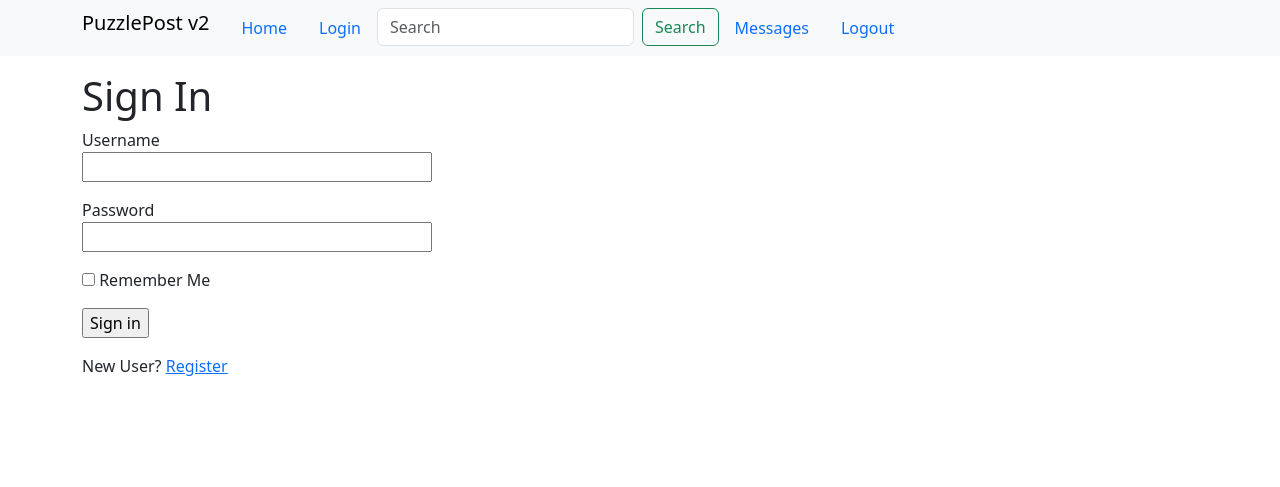
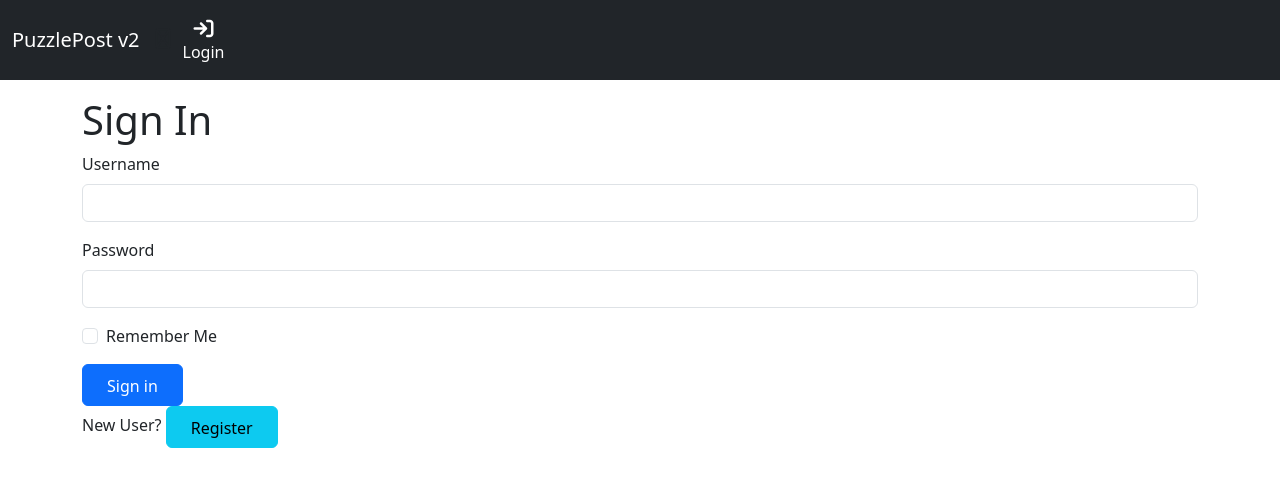
Before and after one commit to sfreeley/puzzle-post-v2-flask, a Flask app: a page that uses app/templates/base.html in a window 1280 px wide. Shown: the top 487 px of the page. Run offline with Flask 3, Linux system fonts and the light colour scheme; some libraries are stand-ins or nearby versions.

Commit message:
appearance of user profile and sign in improved

```diff
--- a/app/routes.py
+++ b/app/routes.py
@@ -5,7 +5,7 @@ from app.models import User, Puzzle, Category, Message
 from flask_login import current_user, login_user, logout_user, login_required
 from urllib.parse import urlsplit
 import sqlalchemy as sa
-from sqlalchemy import or_, and_, func
+from sqlalchemy import or_, and_, func, case
 from datetime import datetime, timezone
 from flask_wtf.file import FileRequired
 from werkzeug.utils import secure_filename
@@ -103,7 +103,7 @@ def user(username):
     sharing_count = 0
     requested_count = 0
     progress_count = 0
-    puzzles_current_user = db.session.query(Puzzle).filter_by(user_id=current_user.id, is_deleted=False).all()
+    puzzles_current_user = db.session.query(Puzzle).filter_by(user_id=current_user.id, is_deleted=False, is_available=True).all()
 
     for puzzle in puzzles_current_user:
         if puzzle.is_available == True:
@@ -245,30 +245,35 @@ def save_puzzle(puzzle_id=None):
     return render_template('create_puzzle.html', title='Save Puzzle', form=form, choices=form.condition.choices, existing_image_url = form.existing_image_url.data)
 
 # SOFT DELETE PUZZLE
-@app.route('/puzzle/delete/<int:puzzle_id>', methods=['GET', 'DELETE'])
+@app.route('/puzzle/delete', methods=['GET', 'POST'])
 @login_required
-def delete_puzzle(puzzle_id):
-
+def delete_puzzle():
+    # delete_type = request.form.get('delete-type')
+    item_id = request.form.get('item_id')
     # get the entry from db
     try:
-        puzzle_by_id = db.session.query(Puzzle).filter_by(id=puzzle_id).first()
+        puzzle_by_id = db.session.query(Puzzle).filter_by(id=item_id).first()
     except Exception as e:
         flash("Something went wrong")
         return redirect(url_for('user', username=current_user.username))
     else:
         if puzzle_by_id and puzzle_by_id.user_id == current_user.id:
             # 'delete' - change is_deleted to True and do not show on page through filtering
-            puzzle_by_id.is_deleted == True
-            puzzle_by_id.is_available == False
+            puzzle_by_id.is_deleted = True
+            puzzle_by_id.is_available = False
             db.session.commit()
-            return redirect(url_for('user', username=current_user.username))
+            flash("Your delete was successful. The puzzle is no longer in circulation.")
+    return redirect(url_for('user', username=current_user.username))
 
 # CONFIRM DELETE
-@app.route('/confirm_delete/<delete_type>/<int:item_id>', methods=['GET'])
+@app.route('/confirm_delete', methods=['GET'])
 @login_required
 
-# ***confirm delete pop-up (bootstrap?)
-def confirm_delete(delete_type, item_id):
+
+def confirm_delete():
+    delete_type = request.form.get('delete-type')
+    item_id = request.form.get('item-id')
+
     if delete_type == 'puzzle':
         item = db.session.query(Puzzle).filter_by(id=item_id).first()
     elif delete_type == 'message':
@@ -276,7 +281,7 @@ def confirm_delete(delete_type, item_id):
     else:
         flash('Not valid delete type')
         return redirect(url_for('user', username=current_user.username))
-    return render_template('confirm_delete.html', delete_type=delete_type, item=item)
+    # return render_template('confirm_delete.html', delete_type=delete_type, item=item)
 
 # SEND MESSAGE
 @app.route('/send_message', methods=['GET', 'POST'])
@@ -351,6 +356,7 @@ def messages():
                 Message.is_read == False,
                 Message.recipient_owner_id == current_user.id
             )
+
         ).label('unread_count')
         # join the Message and User table to get all the users who sent or received messages
     ).join(
@@ -397,9 +403,10 @@ def messages():
     senders_with_puzzle = []
     # sender = tuple
     for sender in message_senders:
+        # returns list of puzzle objects
         puzzles = get_puzzles(sender.id, current_user.id)
         # most_recent_puzzle_id = get_most_recent_puzzle_id(sender.id, current_user.id)
-        # get actual sender object so can have access to all the functions in specific user object
+        # get actual sender(user) object so can have access to all the functions in specific user object
         sender_object = User.query.get(sender.id)
         senders_with_puzzle.append({
             'sender': sender_object,
@@ -455,13 +462,14 @@ def mark_message_as_read(message_id):
     return jsonify({'status': 'failure'})
 
 
-# SOFT DELETE MESSAGE
-@app.route('/message/delete/<int:message_id>', methods=['GET', 'POST'])
+# ----> SOFT DELETE MESSAGE
+@app.route('/message/delete', methods=['GET', 'POST'])
 @login_required
-def delete_message(message_id):
+def delete_message():
+    item_id = request.form.get('item_id')
     if request.method == 'POST':
         try:
-            message = db.session.query(Message).filter_by(id=message_id).first()
+            message = db.session.query(Message).filter_by(id=item_id).first()
         except Exception as e:
             flash("Something went wrong")
             return redirect(url_for('messages'))
--- a/app/templates/base.html
+++ b/app/templates/base.html
@@ -4,6 +4,8 @@
         <meta charset="utf-8">
         <meta name="viewport" content="width=device-width, initial-scale=1">
         <link href="https://cdn.jsdelivr.net/npm/bootstrap@5.3.3/dist/css/bootstrap.min.css" rel="stylesheet" integrity="sha384-QWTKZyjpPEjISv5WaRU9OFeRpok6YctnYmDr5pNlyT2bRjXh0JMhjY6hW+ALEwIH" crossorigin="anonymous">
+         <!-- Font Awesome CSS -->
+    <link rel="stylesheet" href="https://cdnjs.cloudflare.com/ajax/libs/font-awesome/6.5.2/css/all.min.css">
         {% if title %}
         <title>{{title}} - PuzzlePost v2</title>
         {% else %}
@@ -13,6 +15,20 @@
             .hidden {
                 display: none;
             }
+            .btn {
+                padding: .55rem 1.5rem .45rem;
+            }
+            .nav-item .badge-notification {
+            position: absolute;
+            top: 0;
+            right: 0;
+            transform: translate(50%, -20%);
+        }
+        .nav-item {
+            position: relative;
+        }
+
+
         </style>
 
         <script>
@@ -64,65 +80,94 @@
         </script>
     </head>
     <body>
-        <nav class="navbar navbar-expand-lg bg-body-tertiary">
-            <div class="container-md">
-            <!-- <button class="navbar-toggler" type="button" data-bs-toggle="collapse" data-bs-target="#navbarNav" aria-controls="navbarNav" aria-expanded="false" aria-label="Toggle navigation">
-                <span class="navbar-toggler-icon"></span>
-            </button>
-            <div class="collapse navbar-collapse" id="navbarNav"> -->
-                <ul class="nav">
-                    <li class="nav-item">
-                        <!-- Homepage -->
+        <!-- Navbar -->
+        <nav class="navbar navbar-expand-lg navbar-dark bg-dark">
+            <!-- Container wrapper -->
+            <div class="container-fluid">
+                <!-- Navbar brand -->
                 <a class="navbar-brand" href="{{ url_for('index') }}">PuzzlePost v2</a>
-                    </li>
-                    <li class="nav-item">
-                        <!-- Homepage -->
-                        <a class="nav-link active" aria-current="page" href="{{ url_for('index') }}">Home</a>
-                    </li>
-                    <li class="nav-item">
-                        <!-- Login -->
+                <i class="fa-regular fa-puzzle-piece fa-lg mb-1"></i>
+
+                <!-- Left links -->
+                 <ul class="navbar-nav me-auto d-flex flex-row mt-3 mt-lg-0">
                     {% if current_user.is_anonymous %}
-                        <a class="nav-link" href="{{ url_for('login') }}">Login</a>
+                    <li class="nav-item text-center mx-2 mx-lg-1">
+                        <a class="nav-link active" aria-current="page" href="{{ url_for('login') }}">
+            <div>
+
+                 <i class="fa-solid fa-arrow-right-to-bracket fa-lg mb-1"></i>
+            </div>
+                        Login
+                        </a>
                     </li>
                     {% else %}
-                    <li class="nav-item">
-                        <!-- User Profile Page -->
-                        <a class="nav-link" href="{{ url_for('user', username=current_user.username) }}">Profile</a>
+                    <li class="nav-item text-center mx-2 mx-lg-1">
+                        <a class="nav-link active" aria-current="page" href="{{ url_for('index') }}">
+            <div>
+                 <!-- <i class="fas fa-home fa-lg mb-1"></i> -->
+                 <i class="fa-solid fa-house-chimney-window fa-lg mb-1"></i>
+            </div>
+                        Home
+                        </a>
                     </li>
-                    {% endif %}
-                    <!-- <li class="nav-item">
-                    search bar -->
-                    <!-- <input type="text" id="searchInput" placeholder="Search" aria-label="Search" oninput="search_a()">
-                    </li>  -->
-                    <li class="nav-item">
-                        <form class="d-flex" action="{{ url_for('search') }}" method="GET">
-                            <input class="form-control me-2" type="search" placeholder="Search" aria-label="Search" name="query">
-                            <button class="btn btn-outline-success" type="submit">Search</button>
-                        </form>
+                    <li class="nav-item text-center mx-2 mx-lg-1">
+                        <a class="nav-link" href="{{ url_for('user', username=current_user.username) }}">
+            <div>
+                <i class="fa-regular fa-id-badge fa-lg mb-1"></i>
+
+            </div>
+              Profile
+                        </a>
                     </li>
-                    <li class="nav-item">
-                        <div class="d-flex align-items-center">
+
+                  </ul>
+        <!-- Left links -->
+
+        <!-- Right links -->
+        <ul class="navbar-nav ms-auto d-flex flex-row mt-3 mt-lg-0">
           <!-- Messages -->
-                     <a class="nav-link" href="{{ url_for('messages') }}">Messages</a>
+          <li class="nav-item text-center mx-2 mx-lg-1">
+            <a class="nav-link" href="{{url_for('messages')}}">
+<div>
+
+    <i class="fa-regular fa-comments fa-lg mb-1"></i>
     {% if current_user.is_authenticated %}
         {% set unread_message_count = current_user.unread_message_count() %}
             <span id="message_count"
-                        class="{% if unread_message_count == 0 %}hidden{% endif %} position-relative translate-middle badge rounded-pill bg-danger ">
+            class="{% if unread_message_count == 0 %}hidden{% endif %} badge rounded-pill badge-notification bg-danger ">
                 {{unread_message_count}}
             </span>
-
     {% endif %}
 
 </div>
+        Messages
+            </a>
         </li>
-
-                    <li class="nav-item">
-                        <!-- Logout -->
-                        <a class="nav-link" href="{{ url_for('logout') }}">Logout</a>
+          <li class="nav-item text-center mx-2 mx-lg-1">
+            <a class="nav-link" href="{{ url_for('logout') }}">
+              <div>
+                <i class="fa-solid fa-arrow-right-from-bracket fa-lg mb-1"></i>
+              </div>
+              Logout
+            </a>
           </li>
         </ul>
+        <!-- Right links -->
+
+        <!-- Search form -->
+        <form class="d-flex input-group w-auto ms-lg-3 my-3 my-lg-0" action="{{ url_for('search') }}" method="GET">
+          <input type="search" class="form-control" placeholder="Search" aria-label="Search" name="query" />
+          <button class="btn btn-outline-success" type="submit" data-mdb-ripple-color="dark">
+            Search
+          </button>
+        </form>
+        {% endif %}
       </div>
+
+    <!-- Container wrapper -->
   </nav>
+  <!-- Navbar -->
+   <!-- flash messages  -->
   <div class="container mt-3">
     {% with messages = get_flashed_messages() %}
     {% if messages %}
@@ -133,9 +178,19 @@
     {% endwith %}
     {% block content %}{% endblock %}
 </div>
+  <script src="https://cdn.jsdelivr.net/npm/bootstrap@5.3.3/dist/js/bootstrap.bundle.min.js" integrity="sha384-YvpcrYf0tY3lHB60NNkmXc5s9fDVZLESaAA55NDzOxhy9GkcIdslK1eN7N6jIeHz" crossorigin="anonymous"></script>
+  <script src="https://kit.fontawesome.com/69804b7d16.js" crossorigin="anonymous"></script>
+    </body>
 
-<script src="https://cdn.jsdelivr.net/npm/bootstrap@5.3.3/dist/js/bootstrap.bundle.min.js" integrity="sha384-YvpcrYf0tY3lHB60NNkmXc5s9fDVZLESaAA55NDzOxhy9GkcIdslK1eN7N6jIeHz" crossorigin="anonymous"></script>
-</body>
+
+
+
+
+
+                    <!-- <li class="nav-item">
+                    search bar -->
+                    <!-- <input type="text" id="searchInput" placeholder="Search" aria-label="Search" oninput="search_a()">
+                    </li>  -->
 
 
 
@@ -147,7 +202,13 @@
 
 
 
-        </div>
 
-    </body>
+
+
+
+
+
+
+
+
 </html>
--- a/app/templates/login.html
+++ b/app/templates/login.html
@@ -1,25 +1,25 @@
 {% extends "base.html" %}
 
 {% block content %}
-<h1> Sign In </h1>
-<form action="" method="post" novalidate>
-    {{ form.hidden_tag()}}
-    <p>
-        {{ form.username.label }} <br>
-        {{ form.username(size=32) }} <br>
-        {% for error in form.username.errors %}
-        <span style="color: red;">[{{error}}]</span>
-        {% endfor %}
-    </p>
-    <p>
-        {{ form.password.label }} <br>
-        {{ form.password(size=32) }} <br>
-        {% for error in form.password.errors %}
-        <span style="color: red;">[{{error}}]</span>
-        {% endfor %}
-    </p>
-    <p> {{ form.remember_me() }} {{ form.remember_me.label}}</p>
-    <p>{{ form.submit() }}</p>
+
+<h1>Sign In</h1>
+<form action="{{ url_for('login') }}" method="POST" novalidate>
+    {{ form.hidden_tag() }}
+    <div class="mb-3">
+        <label for="username" class="form-label">{{ form.username.label }}</label>
+        {{ form.username(class="form-control", size=32) }}
+
+    </div>
+    <div class="mb-3">
+        <label for="password" class="form-label">{{ form.password.label }}</label>
+        {{ form.password(class="form-control", size=32) }}
+
+    </div>
+    <div class="mb-3 form-check">
+        {{ form.remember_me(class="form-check-input", id="remember_me") }}
+        <label class="form-check-label" for="remember_me">{{ form.remember_me.label }}</label>
+    </div>
+    <button type="submit" class="btn btn-primary">{{ form.submit.label.text }}</button>
 </form>
-<p> New User? <a href="{{ url_for('register') }}">Register</a></p>
+<p>New User? <a class="btn btn-info" href="{{ url_for('register') }}">Register</a></p>
 {% endblock %}
```
Also changed, not shown: app/templates/messages.html (+29 -5 lines), app/templates/user.html (+92 -42 lines). Lines whose indentation alone changed are shown as unchanged.
